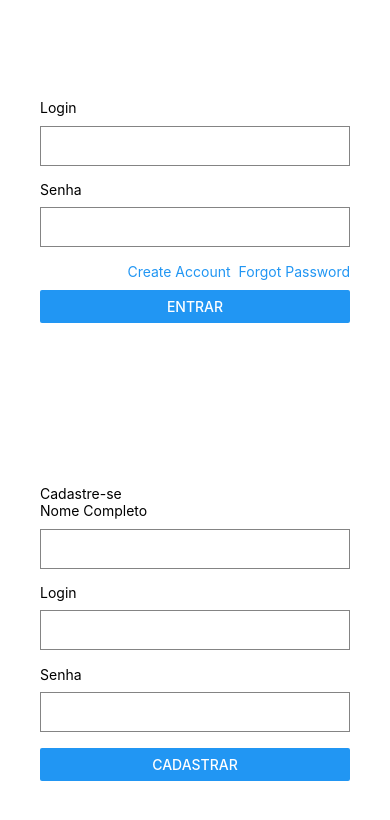
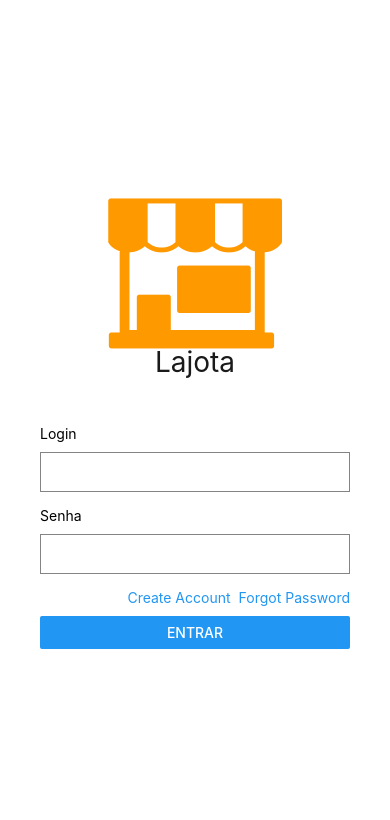
Before and after one commit to AlissonDeivison/Loja-React-Native, a React Native app: screen / in a window 390 px wide. Shown: the top 820 px of the page. Built offline with nearby package versions, Linux system fonts and the light colour scheme.

Commit message:
Alterações na tela de login

```diff
--- a/App.tsx
+++ b/App.tsx
@@ -6,7 +6,6 @@ const App = () => {
   return (
     <>
       <Login />
-      <Cadastro />
     </>
 
   );
--- a/src/routes/Login/index.tsx
+++ b/src/routes/Login/index.tsx
@@ -1,9 +1,14 @@
 import React from 'react'
 import { Button, Text, TextInput, View, StyleSheet } from 'react-native'
+import Icon from 'react-native-vector-icons/Fontisto';
 
 export default function Login() {
   return (
     <View style={styles.container}>
+      <View style={styles.logo}>
+        <Icon name='shopping-store' size={150} color={'#FF9900'} />
+        <Text style={styles.text}>Lajota</Text>
+      </View>
       <Text>Login</Text>
       <TextInput style={styles.input} />
       <Text>Senha</Text>
@@ -32,14 +37,21 @@ const styles = StyleSheet.create({
     marginTop: "3%",
     marginBottom: "5%",
   },
-
   createForgotLink: {
-      flexDirection:"row",
-      alignSelf:"flex-end",
+    flexDirection: "row",
+    alignSelf: "flex-end",
   },
-    links:{
-      marginLeft:8,
-      marginBottom:10,
-      color:"#2196F3"
+  links: {
+    marginLeft: 8,
+    marginBottom: 10,
+    color: "#2196F3"
+  },
+  logo:{
+    alignItems:"center",
+    marginBottom:"15%"
+  },
+  text:{
+    fontSize:28,
+    color:"#1A1A1A",
   }
 });
```
Lines whose indentation alone changed are shown as unchanged.
